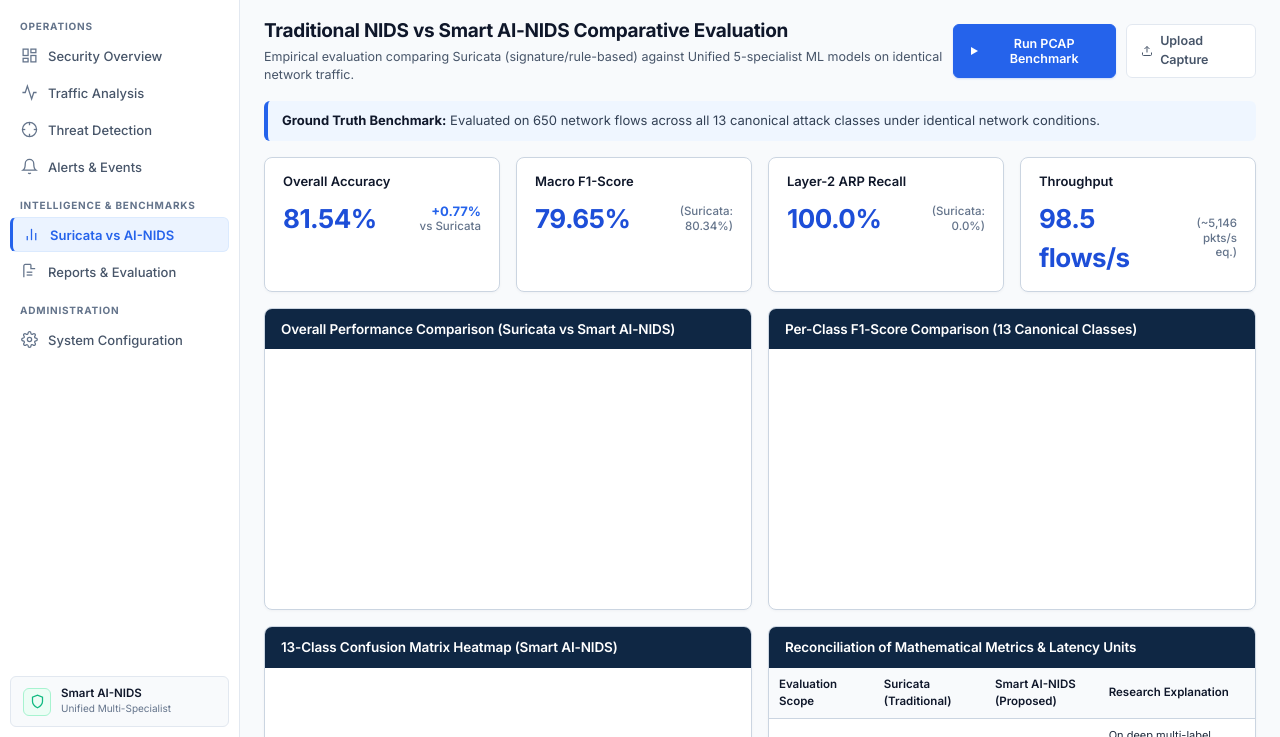
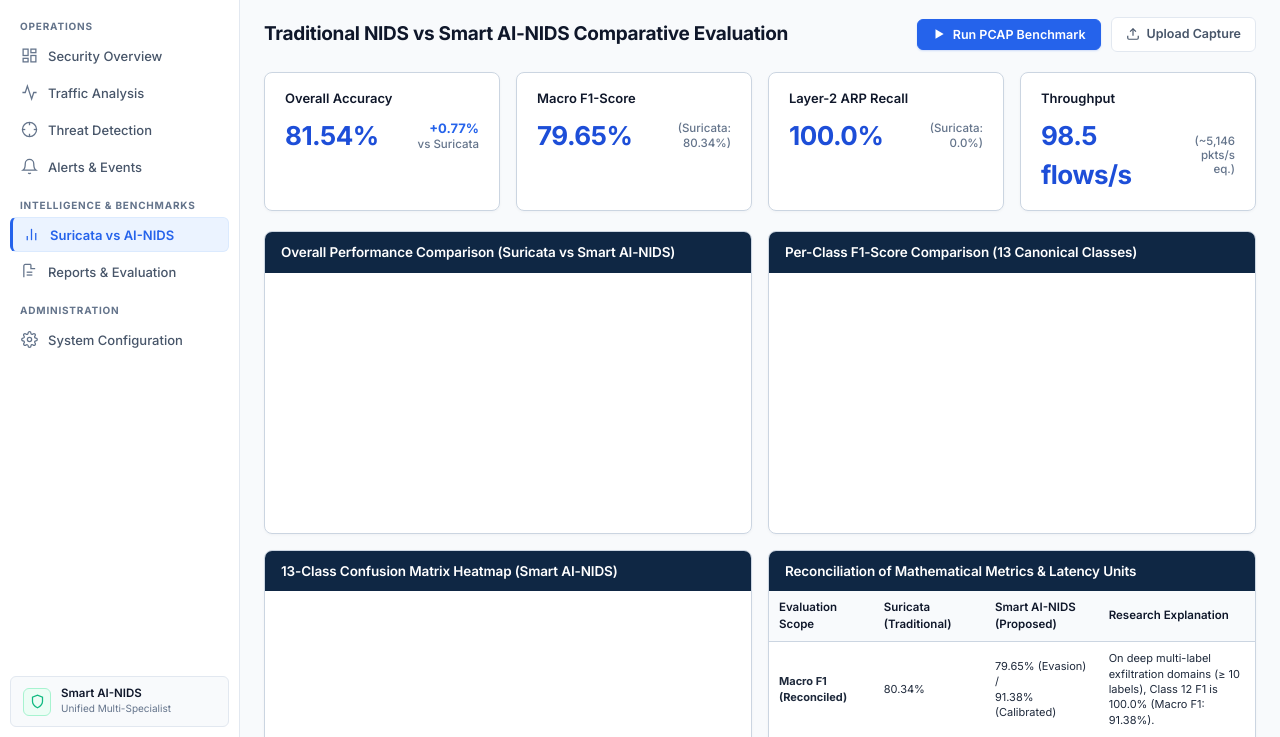
Before and after one commit to kittu7738/Smart-AI-Network-Intrusion-Detection-System, a website: page frontend/public/index.html in a window 1280 px wide. Shown: the part 63-800 px from the top of the page. Drawn offline with Linux system fonts and the light colour scheme; no server answers.

Commit message:
style(ui): remove subtitle and benchmark banner from comparative evaluation and optimize professional spacing

```diff
--- a/frontend/public/css/style.css
+++ b/frontend/public/css/style.css
@@ -1134,14 +1134,14 @@
   display: grid;
   grid-template-columns: repeat(4, 1fr);
   gap: 16px;
-  margin-bottom: 16px;
+  margin-bottom: 20px;
 }
 
 .comp-stat-card {
   background: #FFFFFF;
   border: 1px solid #CBD5E1;
   border-radius: 8px;
-  padding: 14px 18px;
+  padding: 16px 20px;
   box-shadow: 0 1px 3px rgba(15, 23, 42, 0.04);
 }
 
--- a/frontend/public/index.html
+++ b/frontend/public/index.html
@@ -1004,12 +1004,9 @@
              SECTION 5: SURICATA VS AI-NIDS (COMPARATIVE EVALUATION)
              ============================================================== -->
         <section id="view-comparison" class="view-panel active">
-          <div class="page-title-row">
-            <div>
-              <h1 class="page-heading">Traditional NIDS vs Smart AI-NIDS Comparative Evaluation</h1>
-              <div class="page-description">Empirical evaluation comparing Suricata (signature/rule-based) against Unified 5-specialist ML models on identical network traffic.</div>
-            </div>
-            <div style="display: flex; gap: 10px;">
+          <div class="page-title-row" style="margin-bottom: 20px;">
+            <h1 class="page-heading" style="margin: 0;">Traditional NIDS vs Smart AI-NIDS Comparative Evaluation</h1>
+            <div style="display: flex; gap: 10px; align-items: center;">
               <button class="btn btn-primary" id="btn-comp-run-sample">
                 <svg viewBox="0 0 24 24" width="13" height="13" fill="currentColor"><polygon points="6 4 20 12 6 20 6 4"/></svg>
                 <span>Run PCAP Benchmark</span>
@@ -1022,13 +1019,8 @@
             </div>
           </div>
 
-          <!-- Ground Truth Benchmark Notice -->
-          <div class="ground-truth-banner">
-            <strong>Ground Truth Benchmark:</strong> Evaluated on 650 network flows across all 13 canonical attack classes under identical network conditions.
-          </div>
-
           <!-- KPI 4-Card Comparison Row -->
-          <div class="comp-stat-grid">
+          <div class="comp-stat-grid" style="margin-bottom: 20px;">
             <div class="comp-stat-card">
               <div class="comp-stat-title">Overall Accuracy</div>
               <div class="comp-stat-body">
```
